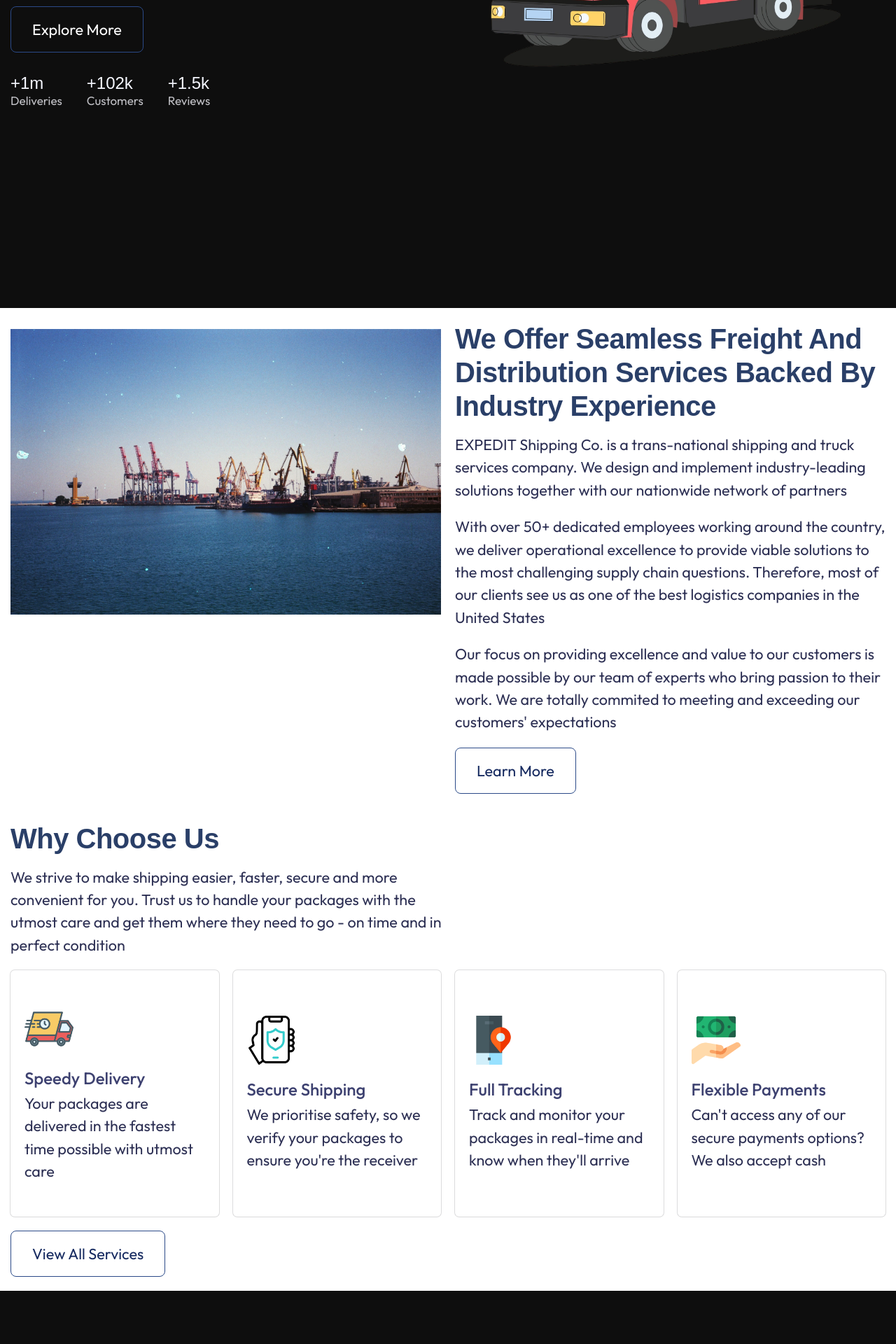
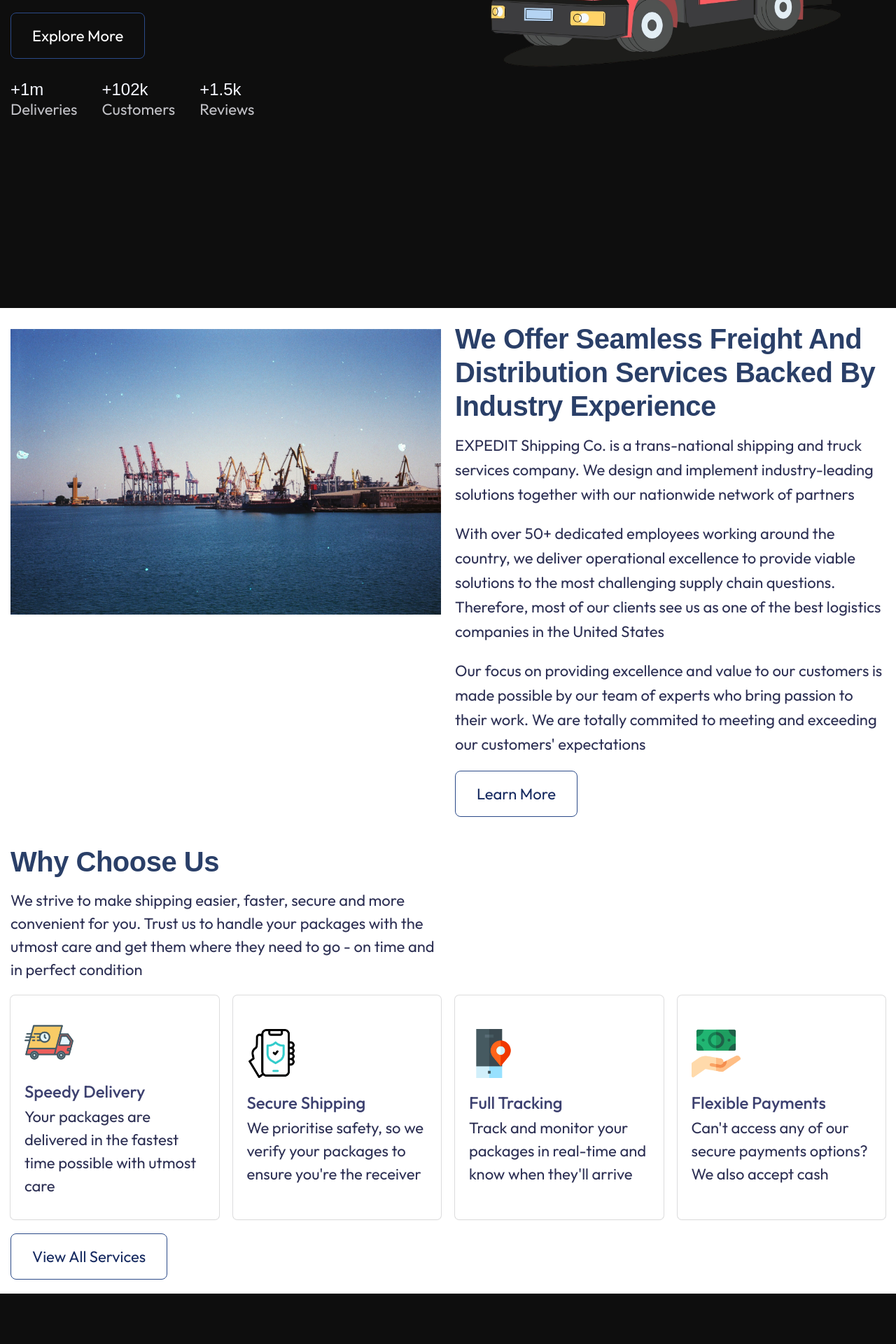
Before and after one commit to muomaekene/Shipping-website, a React (Vite) app: page / in a window 1280 px wide. Shown: the part 360-2280 px from the top of the page at 70% size. Built offline with nearby package versions, Linux system fonts and the light colour scheme; the HTML template or start-up script is replaced by a standard one; a web font is replaced by a local one.

Commit message:
More UI changes phewwwgit add .

```diff
--- a/src/components/ArticleContent.jsx
+++ b/src/components/ArticleContent.jsx
@@ -7,7 +7,7 @@
 export default ArticleContent;
 
 const Paragraph = styled.p`
-  font-size: clamp(1rem, 1rem + 0.5vw, 1.35rem);
+  font-size: clamp(1.125rem, 1.05rem + 0.5vw, 1.375rem);
   color: #2d3054;
   margin-top: 5px;
   line-height: 1.5;
--- a/src/components/BodyContent.jsx
+++ b/src/components/BodyContent.jsx
@@ -7,8 +7,9 @@
 export default BodyContent;
 
 const Paragraph = styled.p`
-  font-size: clamp(1rem, 1rem + 0.5vw, 1.35rem);
+  font-size: clamp(1.125rem, 1.05rem + 0.5vw, 1.375rem);
   color: #2d3054;
   margin-bottom: 20px;
-  line-height: 1.5;
+  line-height: 1.6;
+  max-width: 65ch;
 `;
--- a/src/components/ButtonLink.jsx
+++ b/src/components/ButtonLink.jsx
@@ -18,7 +18,7 @@
 
   button {
     width: fit-content;
-    font-size: clamp(1rem, 1rem + 0.5vw, 1.35rem);
+    font-size: clamp(1.125rem, 1.05rem + 0.5vw, 1.375rem);
     padding: 18px 30px;
     background: transparent;
     cursor: pointer;
--- a/src/components/ContactForm.jsx
+++ b/src/components/ContactForm.jsx
@@ -49,7 +49,7 @@
   .input-field {
     border-radius: 6px;
     padding-left: 15px;
-    font-size: clamp(1rem, 1rem + 0.5vw, 1.35rem);
+    font-size: clamp(1.125rem, 1.05rem + 0.5vw, 1.375rem);
     margin-bottom: 15px;
     height: 60px;
     outline: none;
@@ -71,7 +71,7 @@
     margin-bottom: 20px;
     border-radius: 6px;
     padding: 15px;
-    font-size: clamp(1rem, 1rem + 0.5vw, 1.35rem);
+    font-size: clamp(1.125rem, 1.05rem + 0.5vw, 1.375rem);
     outline: none;
     box-shadow:
       rgba(0, 0, 0, 0.02) 0px 1px 3px 0px,
--- a/src/components/MobileMenu.jsx
+++ b/src/components/MobileMenu.jsx
@@ -78,7 +78,7 @@
   }
 
   li {
-    font-size: clamp(1rem, 1rem + 0.5vw, 1.35rem);
+    font-size: 20px;
     display: inline-block;
     height: 3.5rem;
     width: 100%;
--- a/src/components/Navbar.jsx
+++ b/src/components/Navbar.jsx
@@ -69,7 +69,7 @@
   align-items: center;
   padding: 0 15px;
   background: #0e0e0e;
-  font-size: 18px;
+  font-size: clamp(1.125rem, 1.05rem + 0.5vw, 1.375rem);
   box-shadow:
     0 4px 6px -1px rgba(0, 0, 0, 0.3),
     0 2px 4px -1px rgba(0, 0, 0, 0.1);
--- a/src/components/Numbers.jsx
+++ b/src/components/Numbers.jsx
@@ -46,14 +46,6 @@
 
   .desc {
     color: #c1c1c6;
-    font-size: clamp(1rem, 1rem + 0.5vw, 1.35rem);
-
-    @media ${devices.laptop} {
-      font-size: 17px;
-    }
-
-    @media ${devices.laptopL} {
-      font-size: 18px;
-    }
+    font-size: clamp(1.125rem, 1.05rem + 0.5vw, 1.375rem);
   }
 `;
--- a/src/components/SectionContent.jsx
+++ b/src/components/SectionContent.jsx
@@ -9,7 +9,7 @@
 export default SectionContent;
 
 const Paragraph = styled.p`
-  font-size: clamp(1rem, 1rem + 0.5vw, 1.35rem);
+  font-size: clamp(1.125rem, 1.05rem + 0.5vw, 1.375rem);
   color: #2d3054;
   margin-bottom: 20px;
   line-height: 1.5;
--- a/src/components/Service.jsx
+++ b/src/components/Service.jsx
@@ -18,7 +18,7 @@
 const Article = styled.article`
   border-radius: 6px;
   padding: 20px;
-  height: 22rem;
+  height: 20rem;
   background: #fff;
   display: flex;
   flex-direction: column;
```
